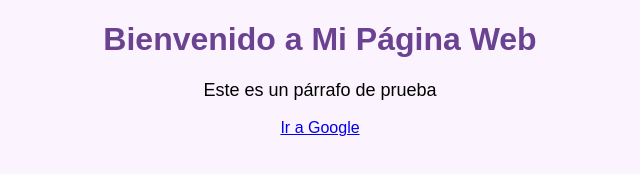
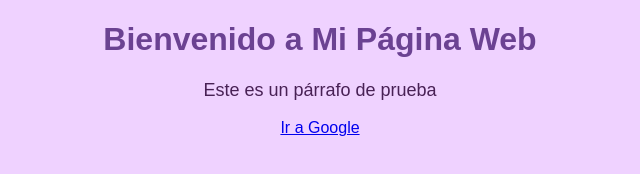
Before and after one commit to LuisaP07/LuisaPerezP, a plain HTML site: page index.html in a window 1280 px wide. Shown: the whole page, without its empty margins (320-960 px from the left). Drawn offline with Linux system fonts and the light colour scheme.

Commit message:
Update estilos.css

```diff
--- a/estilos.css
+++ b/estilos.css
@@ -1,5 +1,5 @@
 body{
-    background-color: rgb(251, 244, 255);
+    background-color: rgb(239, 210, 255);
     font-family: Arial, sans-serif;
     text-align: center;
 }
@@ -8,6 +8,6 @@ h1{
 }
 p{
     font-size: 18px;
-    color: black;
+    color: rgb(72, 33, 85);
 
 }
```
